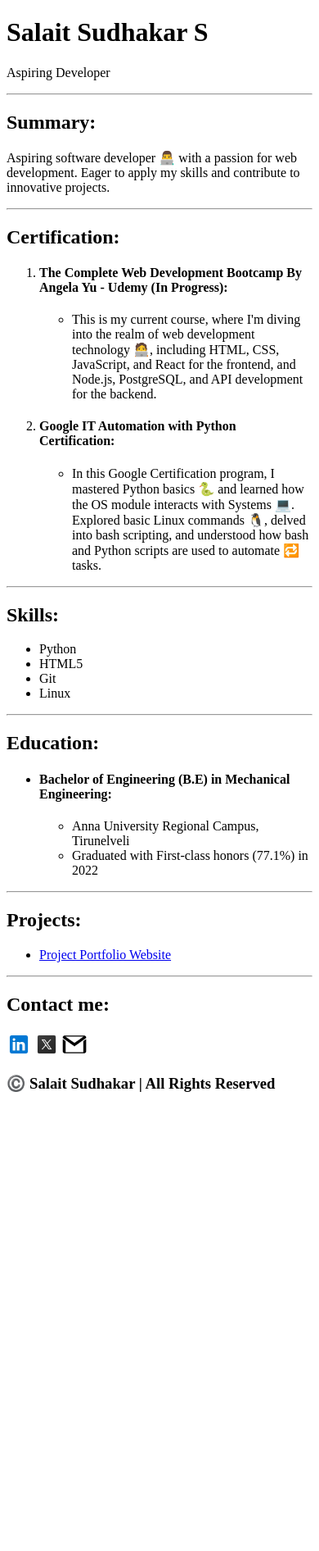
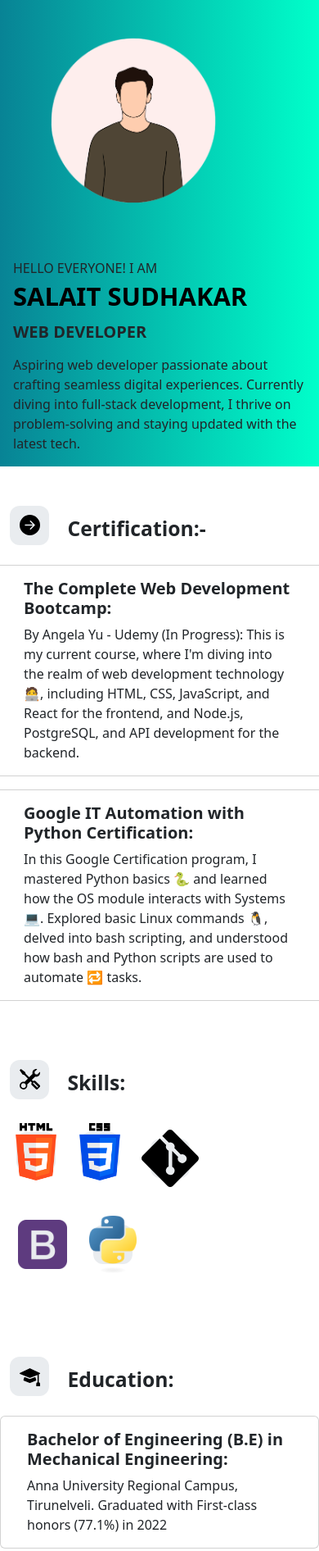
Before and after one commit to SalaitSudhakar/my-resume, a plain HTML site: page index.html in a window 390 px wide. Shown: the top 1892 px of the page at 82% size. Before the commit the page ends 1352 px from the top, so only its background shows below. Drawn offline with nearby package versions, Linux system fonts and the light colour scheme; a script that the page names is missing.

Commit message:
bootstrap css styles applied

```diff
--- a/index.html
+++ b/index.html
@@ -3,78 +3,216 @@
   <head>
     <meta charset="UTF-8" />
     <title>My Resume</title>
+    <link
+      href="https://cdn.jsdelivr.net/npm/bootstrap@5.3.2/dist/css/bootstrap.min.css"
+      rel="stylesheet"
+      integrity="sha384-T3c6CoIi6uLrA9TneNEoa7RxnatzjcDSCmG1MXxSR1GAsXEV/Dwwykc2MPK8M2HN"
+      crossorigin="anonymous"
+    />
+    <link rel="stylesheet" href="style.css" />
   </head>
+
   <body>
-    <header>
-        <h1>Salait Sudhakar S</h1>
-        <p>Aspiring Developer</p>
-    </header>
-    <hr />
-
-    <section>
-        <h2>Summary:</h2>
-        <p>Aspiring software developer 👨‍💻 with a passion for web development. Eager to apply my skills and contribute to innovative projects.</p>
-        <hr />
+    <section id="profile">
+      <div class="container col-xxl-8 px-3">
+        <div class="row flex-lg-row align-items-center">
+          <div class="col-10 col-sm-8 col-lg-6 pb-4">
+            <img
+              src="./images/profile.png"
+              class="d-block mx-lg-auto img-fluid profile-image p-0"
+              alt="Profile image"
+              width="500"
+              height="500"
+              loading="lazy"
+            />
+          </div>
+          <div class="col-lg-6 ml-5">
+            <h6 class="summary">HELLO EVERYONE! I AM</h6>
+            <h1 class="display-5 fw-bold text-body-emphasis lh-1 mb-3">
+              SALAIT SUDHAKAR
+            </h1>
+            <h5 class="bio mb-3">WEB DEVELOPER</h5>
+            <p class="summary mb-3">
+              Aspiring web developer passionate about crafting seamless digital
+              experiences. Currently diving into full-stack development, I
+              thrive on problem-solving and staying updated with the latest
+              tech.
+            </p>
+          </div>
+        </div>
+      </div>
     </section>
 
-    <section>
-        <h2>Certification:</h2>
-        <ol>
-            <li><h4>The Complete Web Development Bootcamp By Angela Yu - Udemy (In Progress):</h4>
-                <ul>
-                    <li>This is my current course, where I'm diving into the realm of web development technology 🧑‍💻, including HTML, CSS, JavaScript, and React for the frontend, and Node.js, PostgreSQL, and API development for the backend.</li>
-                </ul>
-            </li>
+    <!-- Certification section-->
+  <section id="certification" class="container mt-5">
+    <div class="row g-5 w-80">
+      <!-- Certification Content Goes Here -->
+      <h2>
+        <div
+          class="icon-square text-body-emphasis bg-body-secondary d-inline-flex align-items-center justify-content-center fs-4 flex-shrink-0 me-3"
+        >
+          <img src="./images/arrow-right-circle-fill.svg" height="25px" />
+        </div>
+        Certification:-
+      </h2>
+      <div class="card mt-3">
+        <div class="card-body">
+          <h5 class="card-title">The Complete Web Development Bootcamp:</h5>
+          <p class="card-text">
+            By Angela Yu - Udemy (In Progress): This is my current course,
+            where I'm diving into the realm of web development technology 🧑‍💻,
+            including HTML, CSS, JavaScript, and React for the frontend, and
+            Node.js, PostgreSQL, and API development for the backend.
+          </p>
+        </div>
+      </div>
 
-            <li><h4>Google IT Automation with Python Certification:</h4>
-                <ul>
-                    <li>In this Google Certification program, I mastered Python basics 🐍 and learned how the OS module interacts with Systems 💻. Explored basic Linux commands 🐧, delved into bash scripting, and understood how bash and Python scripts are used to automate 🔁 tasks.</li>
-                </ul>
-            </li>
-        </ol>
-        <hr />
+      <div class="card mt-3">
+        <div class="card-body">
+          <h5 class="card-title">
+            Google IT Automation with Python Certification:
+          </h5>
+          <p class="card-text">
+            In this Google Certification program, I mastered Python basics 🐍
+            and learned how the OS module interacts with Systems 💻. Explored
+            basic Linux commands 🐧, delved into bash scripting, and
+            understood how bash and Python scripts are used to automate 🔁
+            tasks.
+          </p>
+        </div>
+      </div>
+    </div>
   </section>
 
-    <section>
-        <h2>Skills:</h2>
-        <ul>
-            <li>Python</li>
-            <li>HTML5</li>
-            <li>Git</li>
-            <li>Linux</li>
-        </ul>
-        <hr />
+  <!-- Skills section-->
+  <section id="skills" class="container mt-5" >
+    <div class="row align-items-center ">
+      <!-- Skills Content Goes Here -->
+      <div class="col-12 mt-4">
+        <h2 class="mb-0">
+          <div class="icon-square text-body-emphasis bg-body-secondary d-inline-flex align-items-center justify-content-center fs-4 flex-shrink-0 me-3">
+            <img src="./images/tools.svg" height="25px" />
+          </div>
+          Skills:
+        </h2>
+      </div>
+
+      <div class="col-10">
+        <div class="row">
+          <div class="col-2 mt-4 mx-2">
+            <div class="icon-square text-body-emphasis bg-body-secondary d-inline-flex align-items-center justify-content-center fs-4 flex-shrink-0 me-3 mt-3">
+              <img src="./images/html-5.png" height="70px" />
+            </div>
+          </div>
+
+          <div class="col-2 mt-4 mx-3">
+            <div class="icon-square text-body-emphasis bg-body-secondary d-inline-flex align-items-center justify-content-center fs-4 flex-shrink-0 me-3 mt-3">
+              <img src="./images/css-3.png" height="70px" />
+            </div>
+          </div>
+
+          <div class="col-2 mt-4 mx-3">
+            <div class="icon-square text-body-emphasis bg-body-secondary d-inline-flex align-items-center justify-content-center fs-4 flex-shrink-0 me-3 mt-4">
+              <img src="./images/git.svg" height="70px" />
+            </div>
+          </div>
+
+          <div class="col-2 mt-4 mx-3">
+            <div class="icon-square text-body-emphasis bg-body-secondary d-inline-flex align-items-center justify-content-center fs-4 flex-shrink-0 me-3 mt-3">
+              <img src="./images/bootstrap.png" height="60px" />
+            </div>
+          </div>
+
+          <div class="col-2 mt-4 mx-3">
+            <div class="icon-square text-body-emphasis bg-body-secondary d-inline-flex align-items-center justify-content-center fs-4 flex-shrink-0 me-3 mt-3">
+              <img src="./images/python.png" height="70px" />
+            </div>
+          </div>
+        </div>
+      </div>
+    </div>
   </section>
 
-    <section>
-        <h2>Education:</h2>
-        <ul>
-            <li><h4>Bachelor of Engineering (B.E) in Mechanical Engineering:</h4>
-                <ul>
-                    <li>Anna University Regional Campus, Tirunelveli</li>
-                    <li>Graduated with First-class honors (77.1%) in 2022</li>
-                </ul>
-            </li>
-        </ul>
-        <hr />
+  <!-- Education section -->
+  <section id="education" class="container mt-5">
+    <div class="row align-items-center">
+      <!-- Education Content Goes Here -->
+      <div class="col-12 mt-5">
+        <h2 class="">
+          <div class="icon-square text-body-emphasis bg-body-secondary d-inline-flex align-items-center justify-content-center fs-4 flex-shrink-0 me-3">
+            <img src="./images/mortarboard-fill.svg" height="25px" />
+          </div>
+          Education:
+        </h2>
+      </div>
+
+      <div class="card col-12 mt-3 px-3">
+        <div class="card-body">
+          <h5 class="card-title">Bachelor of Engineering (B.E) in Mechanical Engineering:</h5>
+          <p class="card-text">
+            Anna University Regional Campus, Tirunelveli.
+            Graduated with First-class honors (77.1%) in 2022
+          </p>
+        </div>
+      </div>
+    </div>
+    </div>
   </section>
 
-    <section>
-        <h2>Projects:</h2>
-        <ul>
-            <li><a href="https://salaitsudhakar.github.io/html-portfolio">Project Portfolio Website</a></li>
-        </ul>
-        <hr />
+  <!-- Project section-->
+  <section id="projects" class="container mt-5">
+    <div class="row">
+      <!-- Project Content Goes Here -->
+      <div class="col">
+        <h2>
+          <div
+            class="icon-square text-body-emphasis bg-body-secondary d-inline-flex align-items-center justify-content-center fs-4 flex-shrink-0 me-3"
+          >
+            <img src="./images/code-slash.svg" height="25px" />
+          </div>
+          Projects:
+        </h2>
+        <a href="https://salaitsudhakar.github.io/html-portfolio my-5">Project Portfolio Website</a>
+      </div>
+    </div>
   </section>
 
+  <!-- Footer section -->
+  <div class="container-fluid gradient-background mt-5">
+    <div class="row">
       <footer>
-        <h2>Contact me:</h2>
-        <a href="https://www.linkedin.com/in/salaitsudhakar"><img src="images/Linkedin.png" width="30" height="30" alt="LinkedIn logo"/></a>
+        <!-- Footer Content Goes Here -->
+        <div class="d-flex flex-column flex-sm-row justify-content-between py-4 my-4 border-top">
+          <p>© Salait Sudhakar | All Rights Reserved</p>
+          <ul class="list-unstyled d-flex">
+            <li class="ms-3"><a class="link-body-emphasis" href="#">
+          <a href="https://www.linkedin.com/in/salaitsudhakar"
+            ><img
+              src="images/linkedin.svg"
+              width="30"
+              height="30"
+              alt="LinkedIn logo"
+          /></a></li>
 
-        <a href="https://twitter.com/SalaitSudhakar"><img src="images/TwitterX.png" width="30" height="30" alt="Twitter logo"/></a>
-
-        <a href="mailto:salaitsudhakar.s@gmail.com?"><img src="images/Mail.png" width="30" height="30" alt="Email logo"/></a>
-        <h3>©️ Salait Sudhakar | All Rights Reserved</h3>
+            <li class="ms-3"><a href="https://twitter.com/SalaitSudhakar"
+              ><img
+                src="images/twitter-x.svg"
+                width="30"
+                height="30"
+                alt="Twitter logo"
+            /></a>
+  </li>
+            <li class="ms-3"><a href="mailto:salaitsudhakar.s@gmail.com?"
+              ><img src="images/envelope.svg" width="30" height="30" alt="Email logo"
+            /></a></a></li>
+          </ul>
+        </div>
       </footer>
+    </div>
+  </div>
+  <script
+    src="https://cdn.jsdelivr.net/npm/bootstrap@5.3.2/dist/js/bootstrap.bundle.min.js"
+    integrity="sha384-C6RzsynM9kWDrMNeT87bh95OGNyZPhcTNXj1NW7RBCsyN/o0jlpcV8Qyq46cDfL" crossorigin="anonymous"
+    ></script>
   </body>
 </html>
--- /dev/null
+++ b/style.css
@@ -0,0 +1,18 @@
+#profile , footer {
+    /*background-image: linear-gradient(75deg, #176B87, #B4D4FF);*/
+    background-image: linear-gradient(90deg, #088395, #00FFCA);
+}
+
+h2 {
+    font-weight: 800;
+}
+
+.icon-square {
+    width: 3rem;
+    height: 3rem;
+    border-radius: 0.75rem;
+}
+
+h5 {
+    font-weight: 600;
+}
```
Also changed, not shown: images/Linkedin.png (deleted), images/Mail.png (deleted), images/TwitterX.png (deleted), images/arrow-right-circle-fill.svg (added), images/bootstrap.png (added), images/code-slash.svg (added), images/css-3.png (added), images/envelope.svg (added), images/git.svg (added), images/html-5.png (added), images/linkedin.svg (added), images/mortarboard-fill.svg (added), images/profile.png (added), images/python.png (added), 4 more files. Lines whose indentation alone changed are shown as unchanged.
